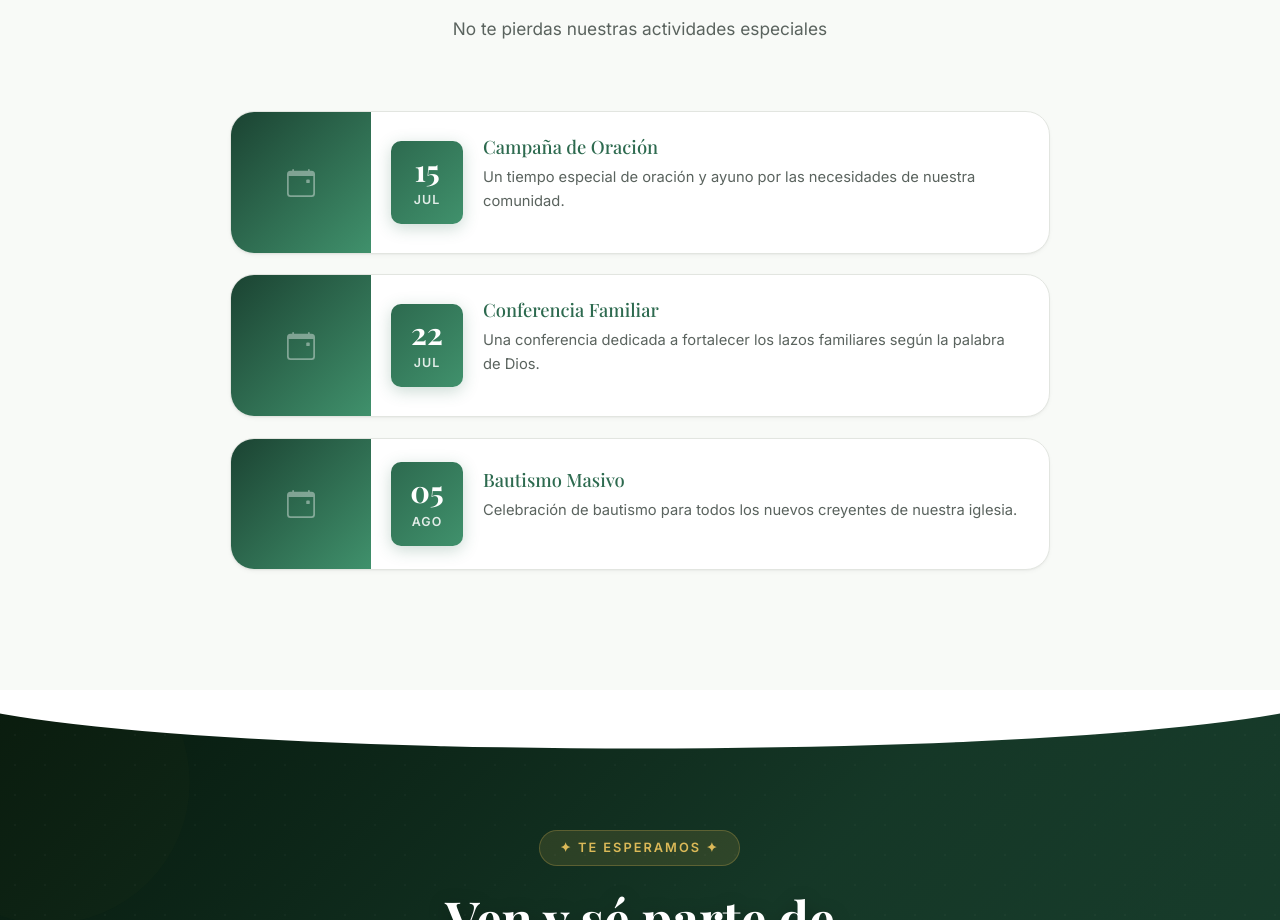
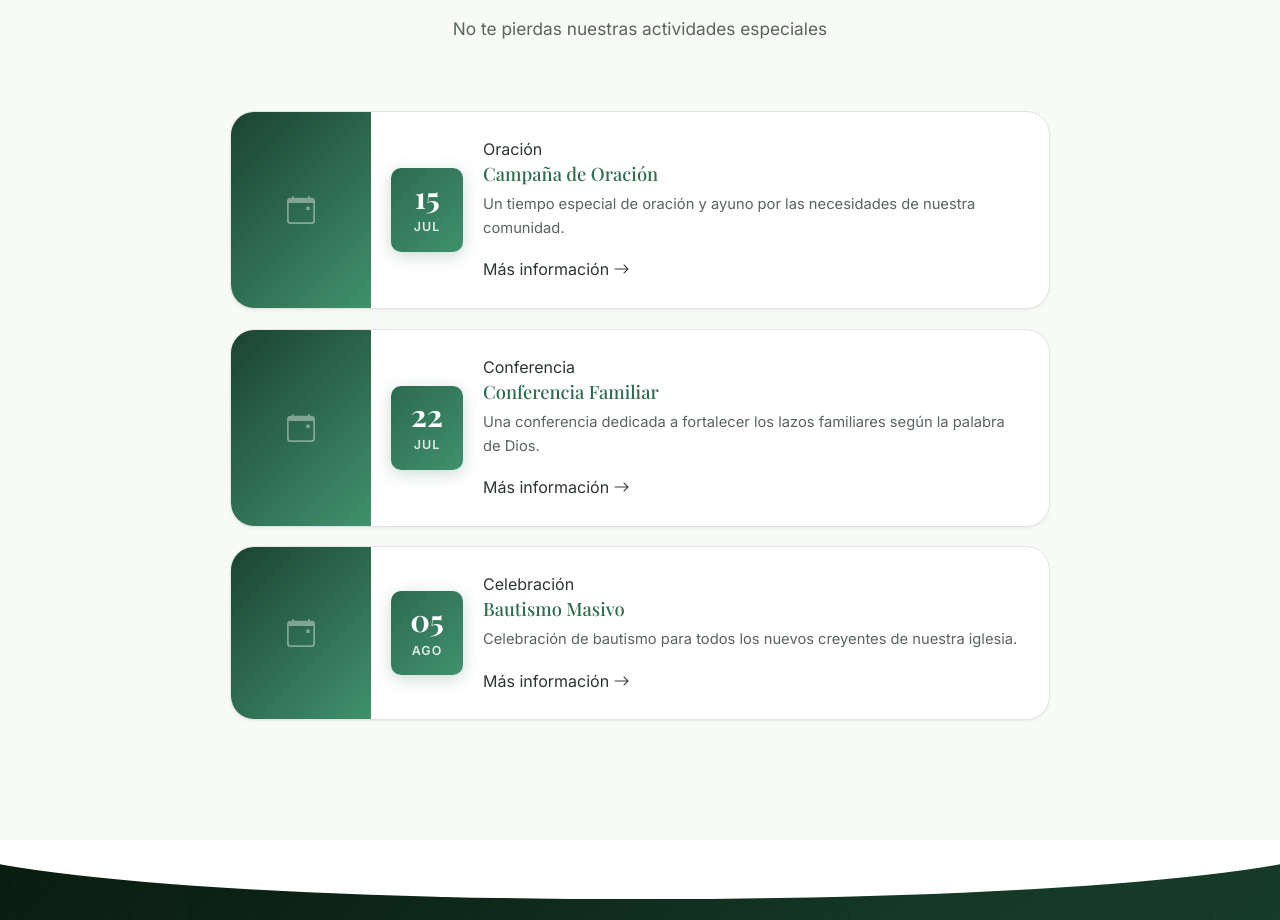
Before and after one commit to gerargram2006/Pagina-Iglesia, a React (Vite) app: page / in a window 1280 px wide. Shown: the part 4940-5860 px from the top of the page. Built offline with nearby package versions, Linux system fonts and the light colour scheme.

Commit message:
fix: actualizar diseño visual de la sección eventos

```diff
--- a/src/components/EventsSection.jsx
+++ b/src/components/EventsSection.jsx
@@ -1,8 +1,8 @@
 export default function EventsSection({ title = "Próximos Eventos", subtitle = "No te pierdas nuestras actividades especiales", id = "eventos" }) {
     const events = [
-        { day: "15", month: "Jul", name: "Campaña de Oración", description: "Un tiempo especial de oración y ayuno por las necesidades de nuestra comunidad.", hasImage: false, imageSrc: "/img/eventos/campana-oracion.jpg" },
-        { day: "22", month: "Jul", name: "Conferencia Familiar", description: "Una conferencia dedicada a fortalecer los lazos familiares según la palabra de Dios.", hasImage: false, imageSrc: "/img/eventos/conferencia-familiar.jpg" },
-        { day: "05", month: "Ago", name: "Bautismo Masivo", description: "Celebración de bautismo para todos los nuevos creyentes de nuestra iglesia.", hasImage: false, imageSrc: "/img/eventos/bautismo.jpg" },
+        { day: "15", month: "Jul", name: "Campaña de Oración", description: "Un tiempo especial de oración y ayuno por las necesidades de nuestra comunidad.", badge: "Oración", badgeColor: "badge-prayer", hasImage: false, imageSrc: "/img/eventos/campana-oracion.jpg" },
+        { day: "22", month: "Jul", name: "Conferencia Familiar", description: "Una conferencia dedicada a fortalecer los lazos familiares según la palabra de Dios.", badge: "Conferencia", badgeColor: "badge-conference", hasImage: false, imageSrc: "/img/eventos/conferencia-familiar.jpg" },
+        { day: "05", month: "Ago", name: "Bautismo Masivo", description: "Celebración de bautismo para todos los nuevos creyentes de nuestra iglesia.", badge: "Celebración", badgeColor: "badge-celebration", hasImage: false, imageSrc: "/img/eventos/bautismo.jpg" },
     ];
 
     return (
@@ -30,8 +30,12 @@ export default function EventsSection({ title = "Próximos Eventos", subtitle =
                                 <span className="event-month">{event.month}</span>
                             </div>
                             <div className="event-info">
+                                <span className={`event-badge ${event.badgeColor}`}>{event.badge}</span>
                                 <h3>{event.name}</h3>
                                 <p>{event.description}</p>
+                                <a href="#contacto" className="event-link">
+                                    Más información <i className="bi bi-arrow-right" aria-hidden="true"></i>
+                                </a>
                             </div>
                         </div>
                     ))}
```
